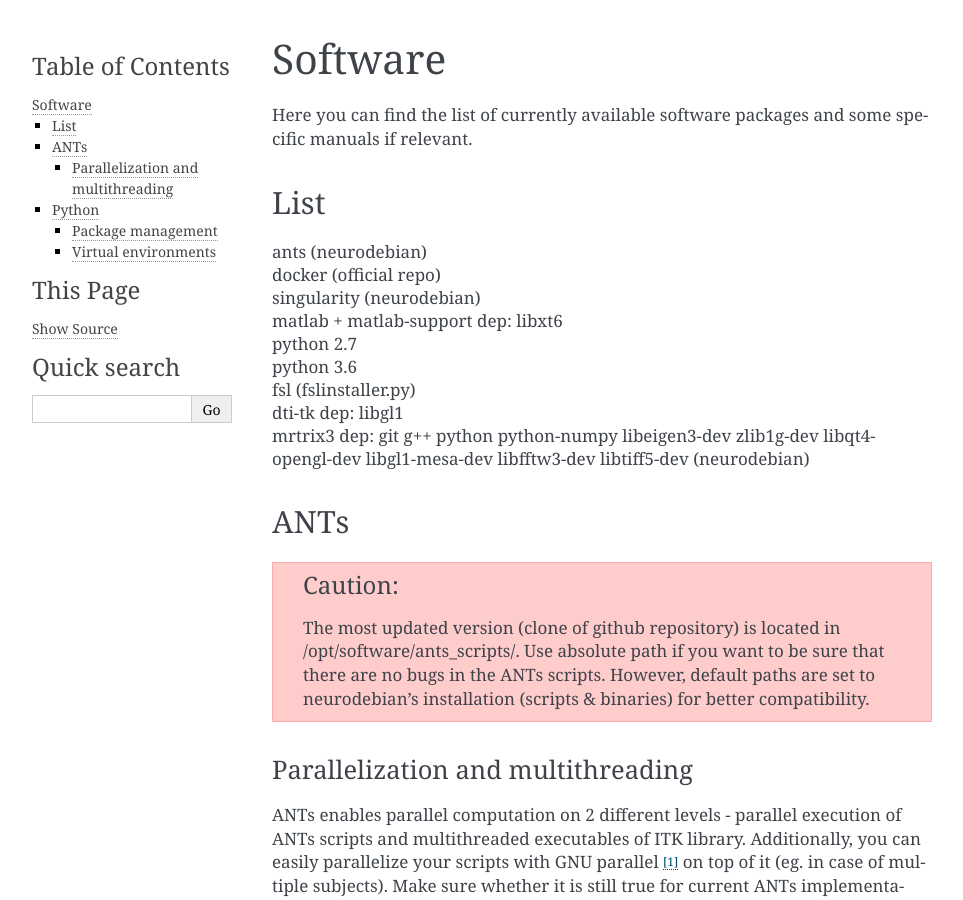
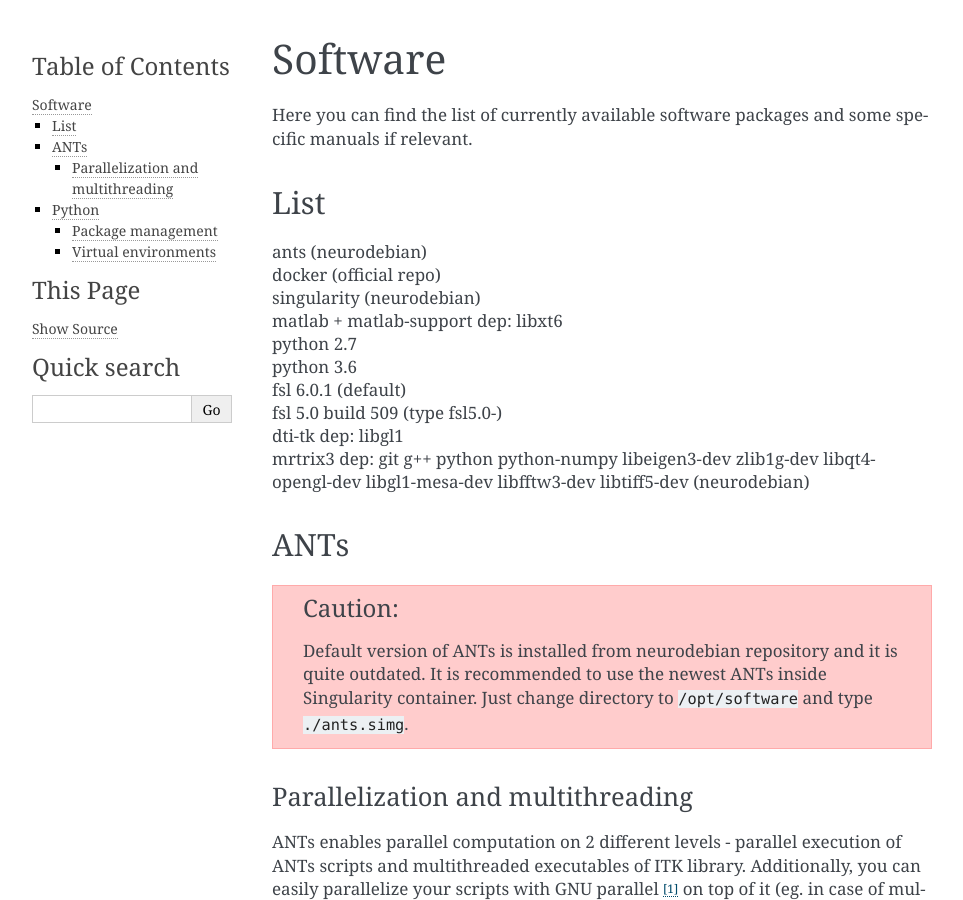
Before and after one commit to nencki-lobi/lobi-inhouse, a Sphinx documentation site: the page built from docs/software.rst, in a window 1280 px wide and 900 px high. Shown: the whole window, without its empty margins (148-1111 px from the left). Built offline with Sphinx 7.4.7, drawn with Linux system fonts in a browser that asks for light colours.

Commit message:
Update software.rst

```diff
--- a/docs/software.rst
+++ b/docs/software.rst
@@ -12,16 +12,15 @@
 | matlab + matlab-support dep: libxt6
 | python 2.7
 | python 3.6
-| fsl (fslinstaller.py)
+| fsl 6.0.1 (default)
+| fsl 5.0 build 509 (type fsl5.0-)
 | dti-tk dep: libgl1
 | mrtrix3 dep: git g++ python python-numpy libeigen3-dev zlib1g-dev libqt4-opengl-dev libgl1-mesa-dev libfftw3-dev libtiff5-dev (neurodebian)
 
 ANTs
 --------------------
 
-..  caution:: The most updated version (clone of github repository) is located in /opt/software/ants_scripts/.
-  Use absolute path if you want to be sure that there are no bugs in the ANTs scripts.
-  However, default paths are set to neurodebian's installation (scripts & binaries) for better compatibility.
+..  caution:: Default version of ANTs is installed from neurodebian repository and it is quite outdated. It is recommended to use the newest ANTs inside Singularity container. Just change directory to ``/opt/software`` and type ``./ants.simg``.
 
 Parallelization and multithreading
 ^^^^^^^^^^^^^^^^^^^^^^^^^^^^^^^^^^
```
